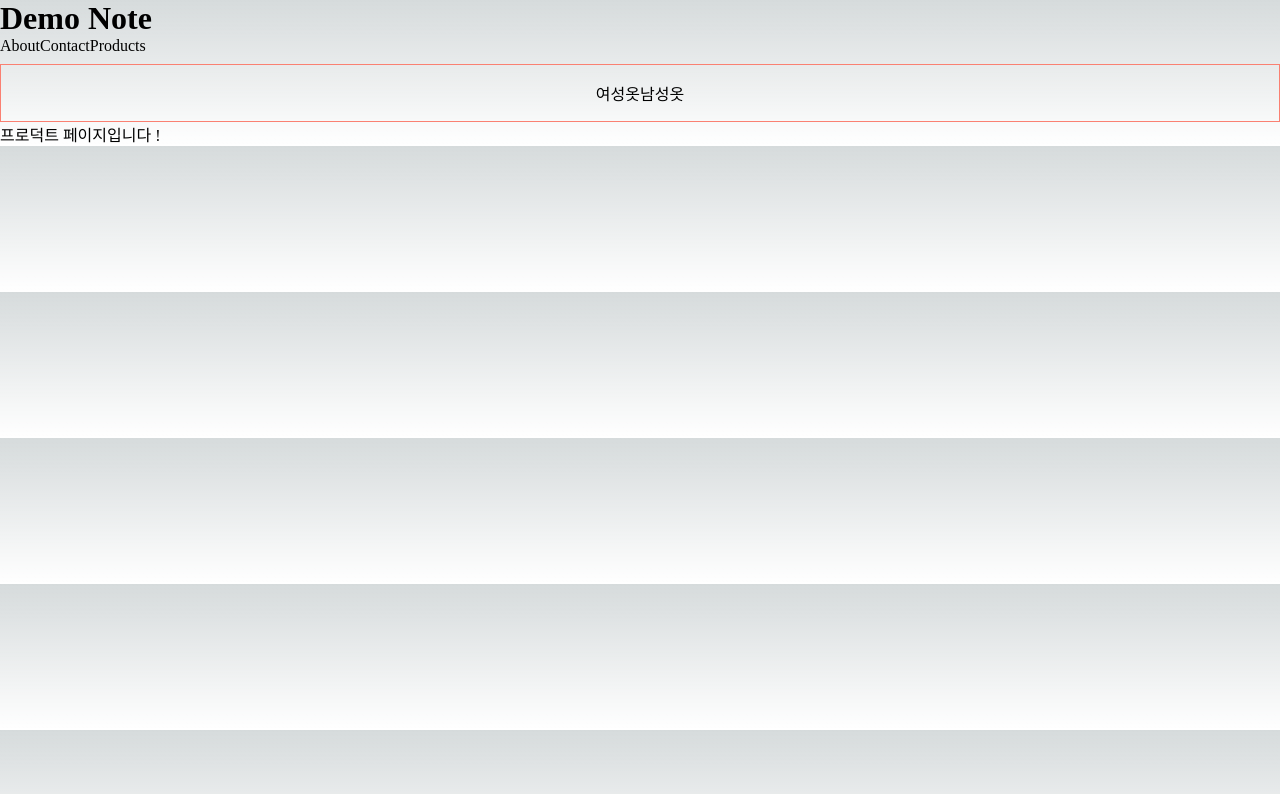
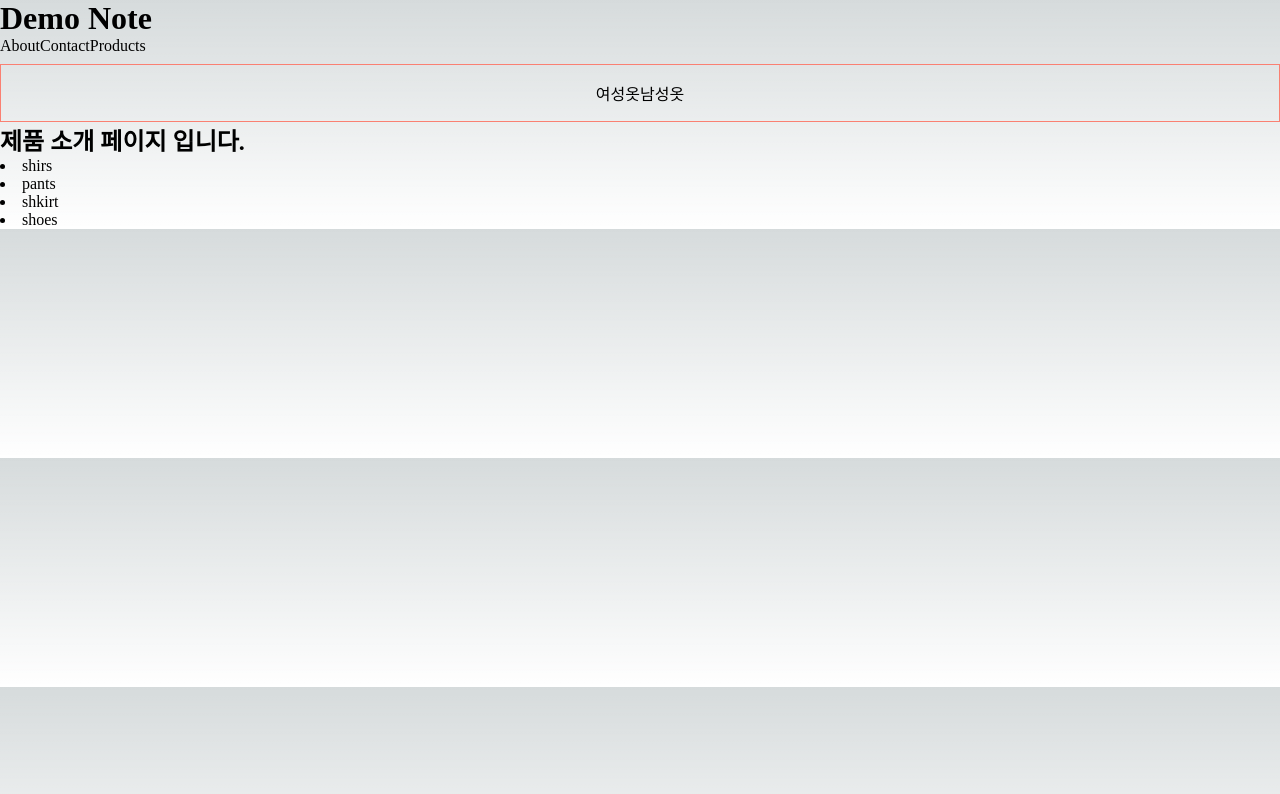
Before and after one commit to cktjdgus45/nextJS, a Next.js app: page /product in a window 1280 px wide. Shown: the top 794 px of the page. Built offline with nearby package versions, Linux system fonts and the light colour scheme.

Commit message:
add service module

```diff
--- a/src/app/product/page.tsx
+++ b/src/app/product/page.tsx
@@ -1,9 +1,19 @@
+import { getProducts } from '@/service/products';
+import Link from 'next/link';
 import React from 'react';
 
+
 const ProductPage = () => {
+    //서버 파일(데이터베이스)에 있는 제품의 리스트를 읽어와서, 그걸 보여줌.
+    const products = getProducts();
     return (
         <>
-            프로덕트 페이지입니다 !
+            <h1>제품 소개 페이지 입니다.</h1>
+            {products.map((product, index) => (
+                <li key={index}>
+                    <Link href={`/products/${product}`}>{product}</Link>
+                </li>
+            ))}
         </>
     )
 }
--- /dev/null
+++ b/src/service/products.ts
@@ -0,0 +1,7 @@
+export const getProducts = () => {
+    return ['shirs', 'pants', 'shkirt', 'shoes'];
+}
+
+export const getProduct = (id: string) => {
+    return 'shirt';
+}
```
Also changed, not shown: src/app/product/[slug]/page.tsx (+8 -4 lines).
